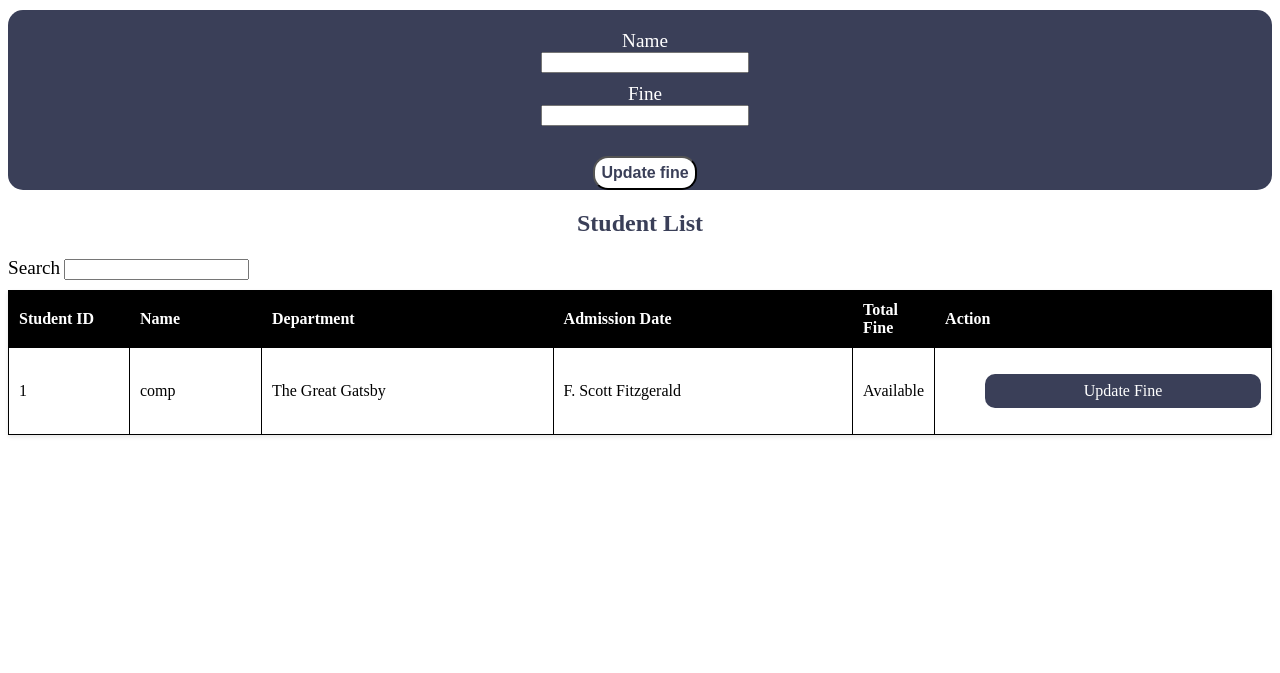
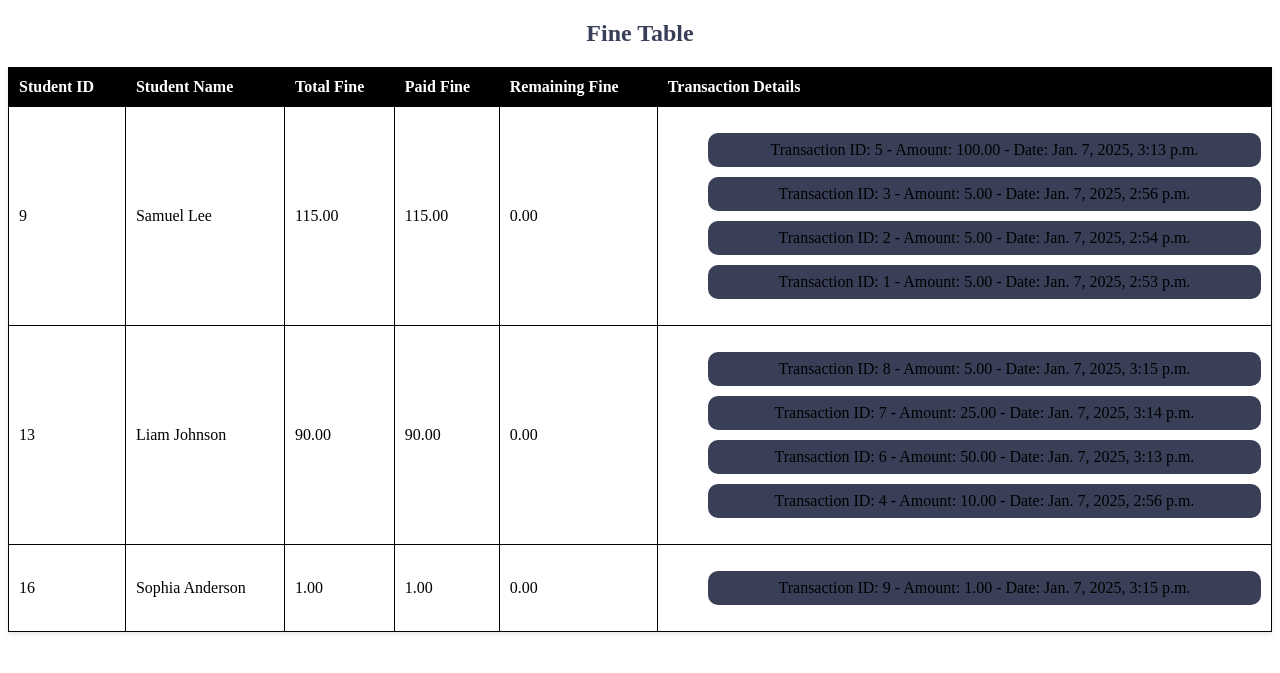
Before and after one commit to kartik3165/KANBs-Library-management-system, a Django app: page /fine_table in a window 1280 px wide. Shown: the part 65-738 px from the top of the page. Run offline with Django 5.2, Linux system fonts and the light colour scheme; data comes from the database, SQL or seed files in the repository; both versions use the stored data as it was after the commit.

Commit message:
fine table remain

```diff
--- a/Library_system/LibraryApp/admin.py
+++ b/Library_system/LibraryApp/admin.py
@@ -1,5 +1,5 @@
 from django.contrib import admin
-from .models import Department , Book_category , Book , Student , BookIssue , Fine
+from .models import Department , Book_category , Book , Student , BookIssue , Fine , Transaction
 # Register your models here.
 
 admin.site.register(Department)
@@ -8,3 +8,4 @@ admin.site.register(Book)
 admin.site.register(Student)
 admin.site.register(BookIssue)
 admin.site.register(Fine)
+admin.site.register(Transaction)
--- a/Library_system/LibraryApp/models.py
+++ b/Library_system/LibraryApp/models.py
@@ -86,3 +86,13 @@ class Fine(models.Model):
 
     def __str__(self):
         return f"Fine for {self.book_issue}"
+
+class Transaction(models.Model):
+    book_issue = models.ForeignKey(BookIssue, on_delete=models.CASCADE)
+    amount = models.DecimalField(max_digits=10, decimal_places=2)
+    payment_date = models.DateTimeField(auto_now_add=True)
+    created_at = models.DateTimeField(auto_now_add=True)
+    updated_at = models.DateTimeField(auto_now=True)
+
+    def __str__(self):
+        return f"Transaction for {self.book_issue} - Amount: {self.amount}"
--- a/Library_system/LibraryApp/urls.py
+++ b/Library_system/LibraryApp/urls.py
@@ -28,7 +28,7 @@ urlpatterns = [
     path('get_issue_data/' , views.get_issue_data , name = 'get_issue_data'),
     path('return_order/<int:id>' , views.return_order , name = 'return_order'),
 
-    path('fine' , views.fine , name = 'fine'),
+    path('fines/', views.fines, name='fines'),
     path('fine_table' , views.fine_table , name = 'fine_table'),
-    # path('collect_fine/<int:issue_id>' , views.collect_fine , name = 'collect_fine')
+    path('collect_fine/<int:issue_id>' , views.collect_fine , name = 'collect_fine')
 ]
--- a/Library_system/LibraryApp/views.py
+++ b/Library_system/LibraryApp/views.py
@@ -1,11 +1,13 @@
-from django.shortcuts import render , HttpResponse , redirect
+from django.shortcuts import render , HttpResponse , redirect , get_object_or_404
 from django.contrib import messages
-from . models import Department , Student , Book , Book_category , BookIssue , Fine
+from . models import Department , Student , Book , Book_category , BookIssue , Fine , Transaction
 from datetime import datetime , timedelta
 from decimal import Decimal
 import json
 from django.http import JsonResponse
 from django.contrib.messages import get_messages
+from itertools import groupby
+from operator import itemgetter
 
 # Create your views here.
 
@@ -226,10 +228,40 @@ def return_table(request):
     issue_data = BookIssue.objects.filter(return_date__isnull = False)
     return render(request , 'return_table.html' , {'issue_data' : issue_data})
 
+from django.shortcuts import render
+from itertools import groupby
+from .models import Transaction
+
 def fine_table(request):
-    return render(request , 'fine_table.html')
+    # Get all transactions and include related fields for student and book
+    transactions = Transaction.objects.all().select_related('book_issue__student', 'book_issue__book').order_by('book_issue__student_id', '-payment_date')
 
-def fine(request):
+    # Group transactions by student
+    grouped_transactions = []
+    for key, group in groupby(transactions, key=lambda x: x.book_issue.student.id):
+        student_transactions = list(group)
+
+        # Calculate total fine
+        total_fine = sum([transaction.amount for transaction in student_transactions])
+
+        # Calculate paid fine (consider transaction paid if payment_date is not null)
+        paid_fine = sum([transaction.amount for transaction in student_transactions if transaction.payment_date is not None])
+
+        # Calculate remaining fine
+        remaining_fine = total_fine - paid_fine
+
+        grouped_transactions.append({
+            'student_id': key,
+            'student_name': student_transactions[0].book_issue.student.name,
+            'total_fine': total_fine,
+            'paid_fine': paid_fine,
+            'remaining_fine': remaining_fine,
+            'transactions': student_transactions
+        })
+
+    return render(request, 'fine_table.html', {'grouped_transactions': grouped_transactions})
+
+def fines(request):
     issue_data = Fine.objects.all()
     data_withFine = []
     for item in issue_data:
@@ -241,23 +273,48 @@ def fine(request):
 
     return render(request, 'fine.html', {'data': data_withFine})
 
+def collect_fine(request, issue_id):
+    book_issue = get_object_or_404(BookIssue, id = issue_id)
+    fine = Fine.objects.filter(book_issue=book_issue).first()
 
-def collect_fine(request , issue_id ):
-    fine_info = Fine.objects.filter( book_issue__student_id = id)
-    print(fine_info)
-    for fine in fine_info:
-        print(fine.amount)
-
-    fine_info2 = Fine.objects.filter( id = issue_id)
-    print(fine_info2)
-    for fine2 in fine_info2:
-        print(fine2.amount)
+    if not fine:
+        messages.error(request, "Fine not found for this issue.")
+        return redirect('some_view')  # Redirect to an appropriate view
 
     if request.method == 'POST':
-        amt = request.POST['amount']
+        payment_amount = request.POST.get('payment_amount')
 
+        try:
+            payment_amount = Decimal(payment_amount)
+        except:
+            messages.error(request, "Invalid amount.")
+            return redirect('fines', issue_id=issue_id)
 
+        if payment_amount <= 0:
+            messages.error(request, "Amount must be greater than zero.")
+            return redirect('fines', issue_id=issue_id)
 
+        # Record the payment in the Transaction table
+        transaction = Transaction(
+            book_issue=book_issue,
+            amount=payment_amount
+        )
+        transaction.save()
+
+        # Deduct the payment from the fine
+        fine.amount -= payment_amount
+        fine.save()
+
+        # If fine is fully paid, mark as paid
+        if fine.amount <= 0:
+            fine.payment_status = 'paid'
+            fine.save()
+
+        messages.success(request, f"Payment of {payment_amount} recorded successfully.")
+        return redirect('fines')
+
+    # Render the form to collect fine
+    return render(request, 'fines.html', {'book_issue': book_issue, 'fine': fine})
 
 def get_fine(id):
     try:
--- a/Library_system/templates/base.html
+++ b/Library_system/templates/base.html
@@ -26,7 +26,8 @@
                 <li><a href="{% url 'issue_book' %}">Issue Books</a></li>
                 <li><a href="{% url 'issue_table' %}">Issued Book List</a></li>
                 <li><a href="{% url 'return_book' %}">Return Books</a></li>
-                <li><a href="{% url 'fine' %}">Collect fine</a></li>
+                <li><a href="{% url 'fines' %}">Collect fine</a></li>
+                <li><a href="{% url 'fine_table' %}">Fine History</a></li>
 
             </ul>
         </div>
--- a/Library_system/templates/fine_table.html
+++ b/Library_system/templates/fine_table.html
@@ -4,7 +4,7 @@
 <head>
     <meta charset="UTF-8">
     <meta name="viewport" content="width=device-width, initial-scale=1.0">
-    <title>Document</title>
+    <title>Fine Table</title>
     <link rel="stylesheet" href="{% static '/css/tables.css' %}">
     <link rel="stylesheet" href="{% static '/css/manage_student.css' %}">
 </head>
@@ -13,44 +13,35 @@
         <h1>Library Dashboard</h1>
     </div>
     <div class="table-container">
-        <div class="issue_form">
-            <form id="issueForm" method="POST" action="/issue-book/">
-            {% csrf_token %}
-                <label for="book">Name</label><br>
-                <input type="text" id="book" name="book" autocomplete="off"><br>
-                <label for="user">Fine</label><br>
-                <input type="number" id="user" name="user" required><br>
-                <button type="submit">Update fine</button>
-            </form>
-            <!-- <p>error message</p> -->
-        </div>
-        <h2> Student List </h2>
-        <label style="color: black;">Search</label>
-        <input type="text">
+        <h2>Fine Table</h2>
         <table>
             <thead>
                 <tr>
-                    <th style="width: 100px;">Student ID</th>
-                    <th>Name</th>
-                    <th>Department</th>
-                    <th>Admission Date</th>
-                    <th style="width: 50px;">Total Fine</th>
-                    <th>Action</th>
+                    <th>Student ID</th>
+                    <th>Student Name</th>
+                    <th>Total Fine</th>
+                    <th>Paid Fine</th>
+                    <th>Remaining Fine</th>
+                    <th>Transaction Details</th>
                 </tr>
             </thead>
             <tbody>
-                <tr style="height: min-content;">
-                    <td>1</td>
-                    <td>comp</td>
-                    <td>The Great Gatsby</td>
-                    <td>F. Scott Fitzgerald</td>
-                    <td>Available</td>
-                    <td>
-                        <ul class="activity_cell">
-                            <li><a href="#">Update Fine</a></li>
-                        </ul>
-                    </td>
-                </tr>
+                {% for group in grouped_transactions %}
+                    <tr>
+                        <td>{{ group.student_id }}</td>
+                        <td>{{ group.student_name }}</td>
+                        <td>{{ group.total_fine }}</td>
+                        <td>{{ group.paid_fine }}</td>
+                        <td>{{ group.remaining_fine }}</td>
+                        <td>
+                            <ul>
+                                {% for transaction in group.transactions %}
+                                    <li>Transaction ID: {{ transaction.id }} - Amount: {{ transaction.amount }} - Date: {{ transaction.payment_date }}</li>
+                                {% endfor %}
+                            </ul>
+                        </td>
+                    </tr>
+                {% endfor %}
             </tbody>
         </table>
     </div>
```
Also changed, not shown: Library_system/templates/fine.html (+5 -4 lines), Library_system/LibraryApp/migrations/0016_transaction.py (added), Library_system/db.sqlite3.
